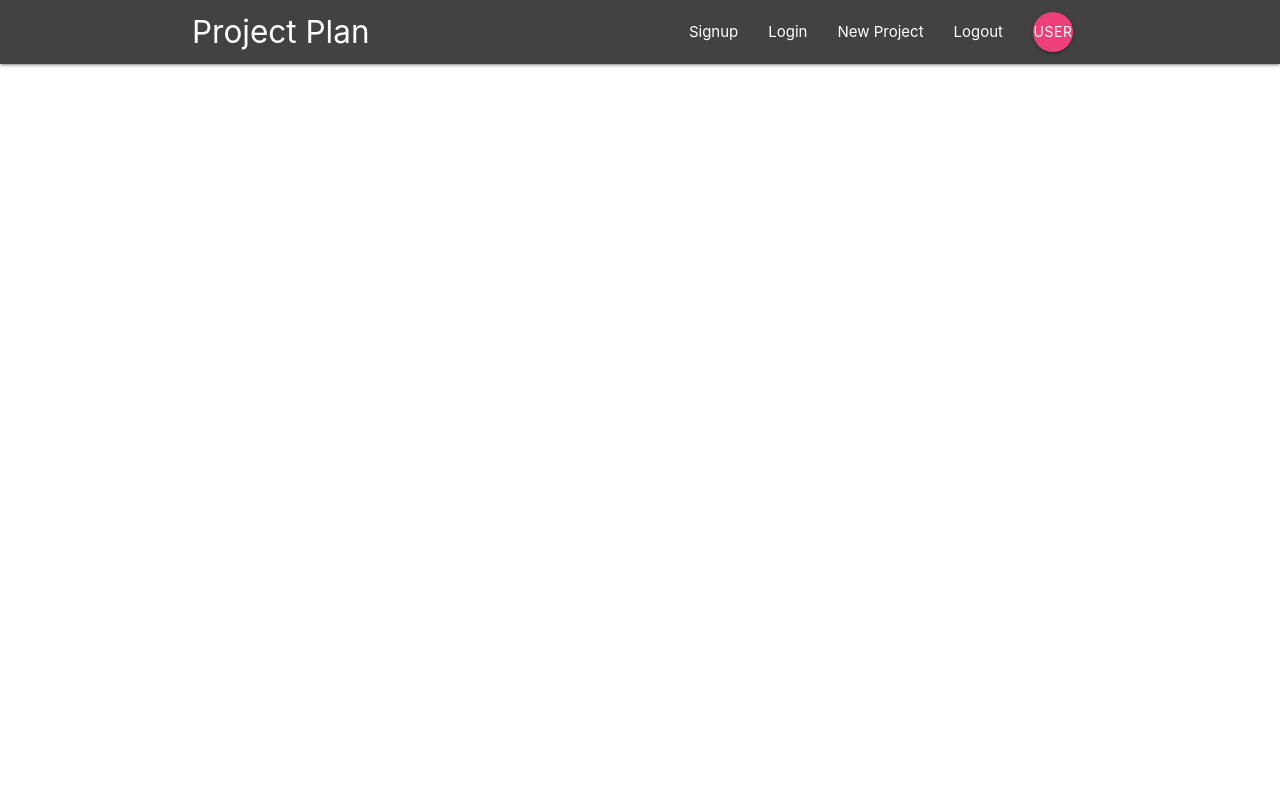
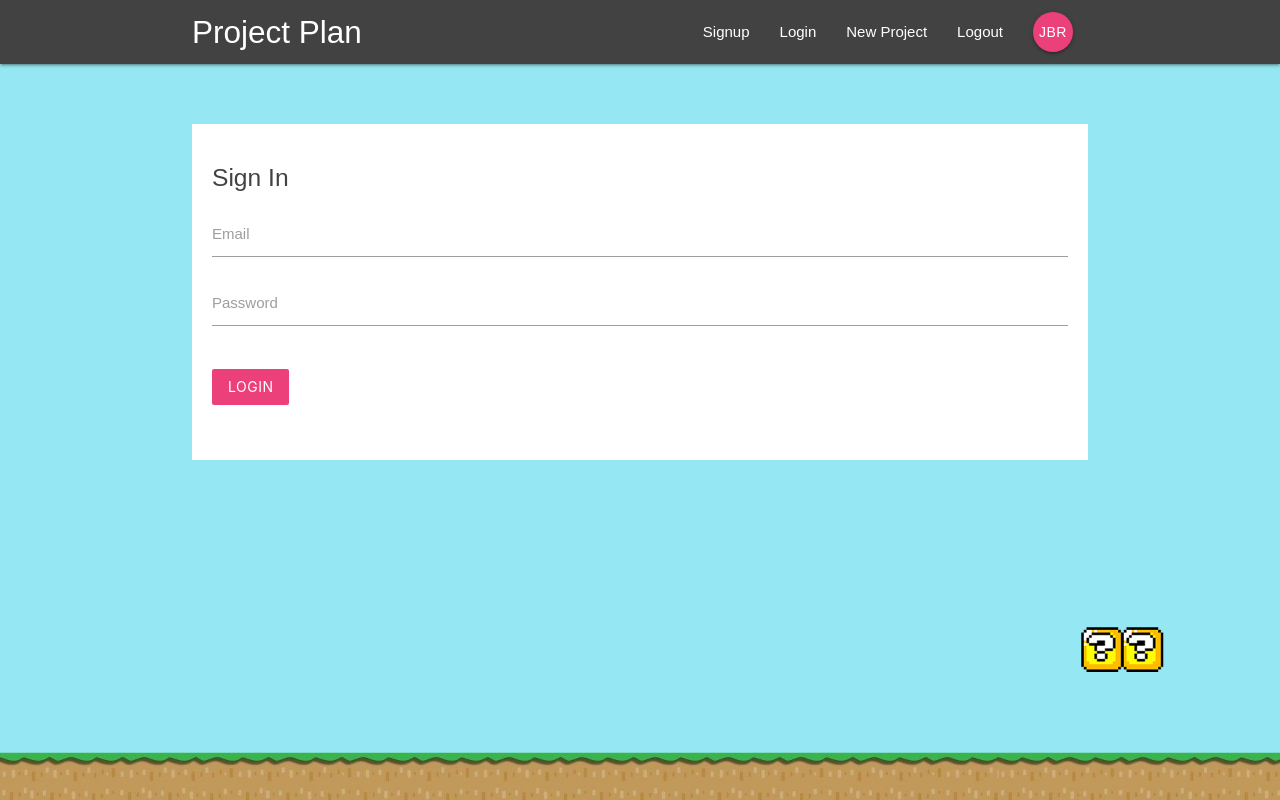
Before and after one commit to react-jbr/React-Redux-Firebase-App, a React (Create React App) app in the folder projectapp/: page /signin in a window 1280 px wide. Built offline with nearby package versions, Linux system fonts and the light colour scheme.

Commit message:
Navlink & css

```diff
--- a/projectapp/public/index.html
+++ b/projectapp/public/index.html
@@ -42,6 +42,8 @@
       To begin the development, run `npm start` or `yarn start`.
       To create a production bundle, use `npm run build` or `yarn build`.
     -->
+    <!-- Compiled and minified JavaScript -->
+    <script src="https://cdnjs.cloudflare.com/ajax/libs/materialize/1.0.0/js/materialize.min.js"></script>
 </body>
 
 </html>
--- a/projectapp/src/App.js
+++ b/projectapp/src/App.js
@@ -1,7 +1,10 @@
 import React from "react";
 import { BrowserRouter, Routes, Route } from "react-router-dom";
+import SignIn from "./components/auth/SignIn";
+import SignUp from "./components/auth/SignUp";
 import Dashboard from "./components/dashboard/Dashboard";
 import Navbar from "./components/layout/Navbar";
+import CreateProject from "./components/projects/CreateProject";
 import ProjectDetails from "./components/projects/ProjectDetails";
 function App() {
   return (
@@ -11,6 +14,9 @@ function App() {
         <Routes>
           <Route path="/" element={<Dashboard />} exact />
           <Route path='/project/:id' element={<ProjectDetails />} exact />
+          <Route path='/signin' element={<SignIn />} exact />
+          <Route path='/signup' element={<SignUp />} exact />
+          <Route path='/create' element={<CreateProject />} exact />
         </Routes>
       </div>
     </BrowserRouter>
--- a/projectapp/src/components/auth/SignIn.js
+++ b/projectapp/src/components/auth/SignIn.js
@@ -0,0 +1,41 @@
+import React, { useState } from 'react'
+// const initialState ={
+//     email:'',password:''
+//   }
+
+function SignIn() {
+
+    const [state, setState] = useState({  email:'',password:''})
+
+const handleChange= (e) => {
+setState({...state,[e.target.id]: e.target.value})
+
+}
+
+
+const handleSubmit= (e) => {
+    e.preventDefault()
+    console.log(state.email);
+ }
+
+  return (
+   <div className="container">
+    <form onSubmit={handleSubmit} className="white">
+        <h5 className="grey-text text-darken-3">Sign In</h5>
+        <div className="input-field">
+            <label htmlFor="">Email</label>
+            <input type="email" id="email" placeholder="" onChange={handleChange}></input>
+        </div>
+        <div className="input-field">
+            <label htmlFor="">Password</label>
+            <input type="password" id="password" placeholder="" onChange={handleChange}></input>
+        </div>
+        <div className="input-field">
+            <button className="btn pink lighten-1 z-depth-0">Login</button>
+        </div>
+    </form>
+   </div>
+  )
+}
+
+export default SignIn
--- a/projectapp/src/components/auth/SignUp.js
+++ b/projectapp/src/components/auth/SignUp.js
@@ -0,0 +1,50 @@
+import React, { useState } from 'react'
+const initialState ={
+    firstName :'',lastName:'',email:'',password:''
+  }
+
+function SignUp() {
+
+    const [state, setState] = useState(initialState )
+
+const handleChange= (e) => {
+setState({...state,[e.target.id]: e.target.value})
+
+}
+
+
+const handleSubmit= (e) => {
+    e.preventDefault()
+    console.log(state);
+
+ }
+
+  return (
+   <div className="container">
+    <form onSubmit={handleSubmit} className="white">
+        <h5 className="grey-text text-darken-3">Sign Up</h5>
+        <div className="input-field">
+            <label htmlFor="">Email</label>
+            <input type="email" id="email" placeholder="" onChange={handleChange}></input>
+        </div>
+        <div className="input-field">
+            <label htmlFor="">Password</label>
+            <input type="password" id="password" placeholder="" onChange={handleChange}></input>
+        </div>
+        <div className="input-field">
+            <label htmlFor="">First Name</label>
+            <input type="text" id="firstName" placeholder="" onChange={handleChange}></input>
+        </div>
+        <div className="input-field">
+            <label htmlFor="">Last Name</label>
+            <input type="text" id="lastName" placeholder="" onChange={handleChange}></input>
+        </div>
+        <div className="input-field">
+            <button className="btn pink lighten-1 z-depth-0">Login</button>
+        </div>
+    </form>
+   </div>
+  )
+}
+
+export default SignUp
--- a/projectapp/src/components/layout/SignedInLinks.js
+++ b/projectapp/src/components/layout/SignedInLinks.js
@@ -4,9 +4,9 @@ import { NavLink } from 'react-router-dom'
 const SignedInLinks = () => {
   return (
     <ul className="right">
-        <li> <NavLink to='/'>New Project </NavLink> </li>
+        <li> <NavLink to='/create'>New Project </NavLink> </li>
         <li> <NavLink to='/'>Logout </NavLink> </li>
-        <li> <NavLink to='/' className='btn btn-floating pink lighten-1'>User </NavLink> </li>
+        <li> <NavLink to='/' className='btn btn-floating pink lighten-1'>Jbr </NavLink> </li>
     </ul>
   )
 }
--- a/projectapp/src/components/layout/SignedOutLinks.js
+++ b/projectapp/src/components/layout/SignedOutLinks.js
@@ -4,8 +4,8 @@ import { NavLink } from 'react-router-dom'
 const SignedOutLinks = () => {
   return (
     <ul className="right">
-        <li> <NavLink to='/'>Signup </NavLink> </li>
-        <li> <NavLink to='/'>Login </NavLink> </li>
+        <li> <NavLink to='/signup'>Signup </NavLink> </li>
+        <li> <NavLink to='/signin'>Login </NavLink> </li>
 
     </ul>
   )
--- a/projectapp/src/components/projects/CreateProject.js
+++ b/projectapp/src/components/projects/CreateProject.js
@@ -0,0 +1,41 @@
+import React, { useState } from 'react'
+// const initialState ={
+//     email:'',password:''
+//   }
+
+function CreateProject() {
+
+    const [state, setState] = useState({  title:'',content:''})
+
+const handleChange= (e) => {
+setState({...state,[e.target.id]: e.target.value})
+
+}
+
+
+const handleSubmit= (e) => {
+    e.preventDefault()
+    console.log(state);
+ }
+
+  return (
+   <div className="container">
+    <form onSubmit={handleSubmit} className="white">
+        <h5 className="grey-text text-darken-3">Create new project</h5>
+        <div className="input-field">
+            <label htmlFor="title">Title</label>
+            <input type="text" id="title" placeholder="" onChange={handleChange}></input>
+        </div>
+        <div className="input-field">
+            <label htmlFor="content">Content</label>
+            <textarea id="content" cols="30" rows="10" className="materialize-textarea"  onChange={handleChange}></textarea>
+        </div>
+        <div className="input-field">
+            <button className="btn pink lighten-1 z-depth-0">Create</button>
+        </div>
+    </form>
+   </div>
+  )
+}
+
+export default CreateProject
--- a/projectapp/src/index.css
+++ b/projectapp/src/index.css
@@ -1,13 +1,38 @@
+html{
+  min-height: 100%;
+}
+
 body {
   margin: 0;
-  font-family: -apple-system, BlinkMacSystemFont, 'Segoe UI', 'Roboto', 'Oxygen',
-    'Ubuntu', 'Cantarell', 'Fira Sans', 'Droid Sans', 'Helvetica Neue',
-    sans-serif;
-  -webkit-font-smoothing: antialiased;
-  -moz-osx-font-smoothing: grayscale;
+  padding: 0;
+  font-family: sans-serif;
+  background: url(/public/img/mario-bg.png) no-repeat;
+  background-size: 100%;
+  background-position: bottom;
+  background-color: #95e8f3;
+  min-height: 100%;
 }
 
-code {
-  font-family: source-code-pro, Menlo, Monaco, Consolas, 'Courier New',
-    monospace;
+form{
+  padding: 20px;
+  margin-top: 60px;
 }
+
+form button, form h5{
+  margin: 20px 0;
+}
+
+input[type=text]:not(.browser-default):focus:not([readonly]),
+input[type=email]:not(.browser-default):focus:not([readonly]),
+input[type=password]:not(.browser-default):focus:not([readonly]),
+textarea.materialize-textarea:focus:not([readonly]){
+  border-color: #ec407a;
+  box-shadow: none;
+}
+
+input[type=text]:not(.browser-default):focus:not([readonly]) + label,
+textarea.materialize-textarea:focus:not([readonly]) + label,
+input[type=email]:not(.browser-default):focus:not([readonly]) + label,
+input[type=password]:not(.browser-default):focus:not([readonly]) + label{
+  color: #ec407a !important;
+}
```
Also changed, not shown: projectapp/public/img/mario-bg.png (added).
